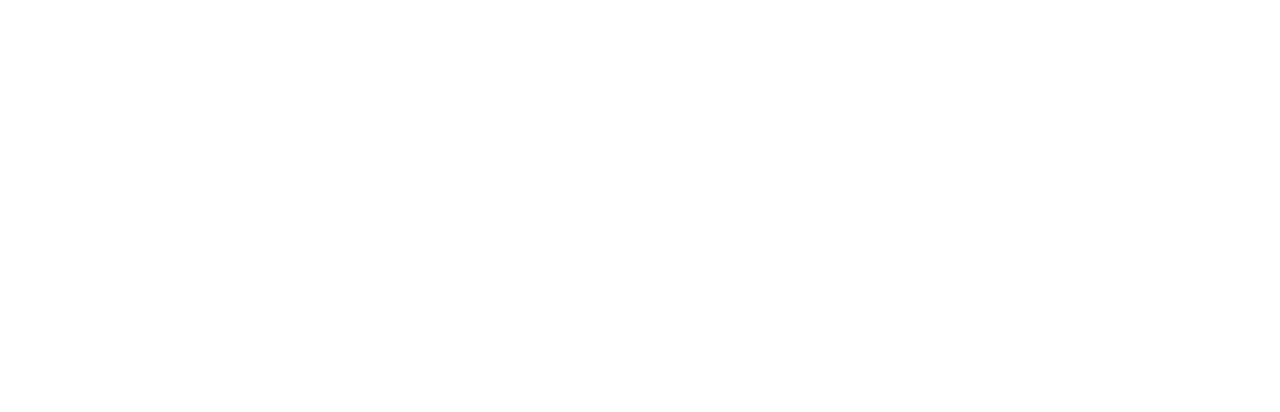
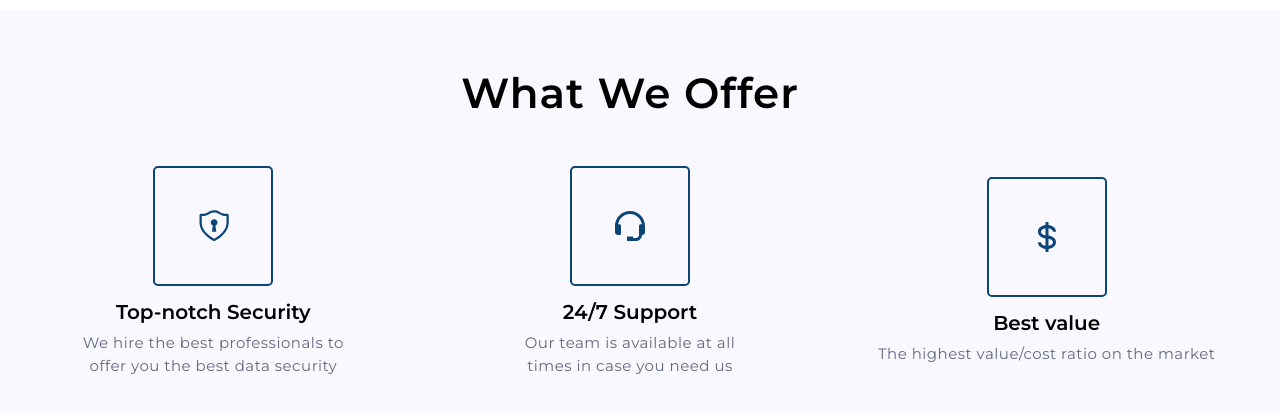
Before and after one commit to jmcauhy/landing-page, a React (Vite) app: page / in a window 1280 px wide. Shown: the part 850-1262 px from the top of the page. Before the commit the page ends 800 px from the top, so only its background shows below. Built offline with nearby package versions, Linux system fonts and the light colour scheme.

Commit message:
Use features component

```diff
--- a/src/pages/Home/index.tsx
+++ b/src/pages/Home/index.tsx
@@ -1,5 +1,6 @@
 import Balancer from 'react-wrap-balancer'
 import Header from '../../components/Header'
+import Features from '../../components/Features'
 import * as S from './styles'
 
 function Home() {
@@ -23,6 +24,8 @@
             </S.ButtonsWrapper>
             <S.ArrowDownIcon />
          </S.Content>
+
+         <Features />
       </S.Container>
    )
 }
```
